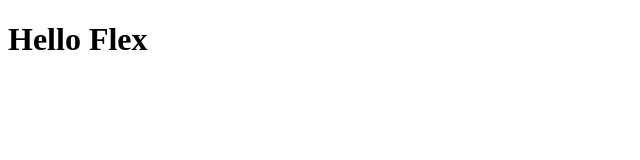
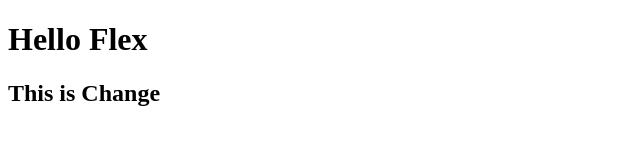
Before and after one commit to anmol-neupane/blog-template, a plain HTML site: page index.html in a window 1280 px wide. Shown: the whole page, without its empty margins (0-640 px from the left). Drawn offline with Linux system fonts and the light colour scheme.

Commit message:
Initialize

```diff
--- a/index.html
+++ b/index.html
@@ -8,5 +8,6 @@
   </head>
   <body>
     <h1>Hello Flex</h1>
+    <h2>This is Change</h2>
   </body>
 </html>
```
